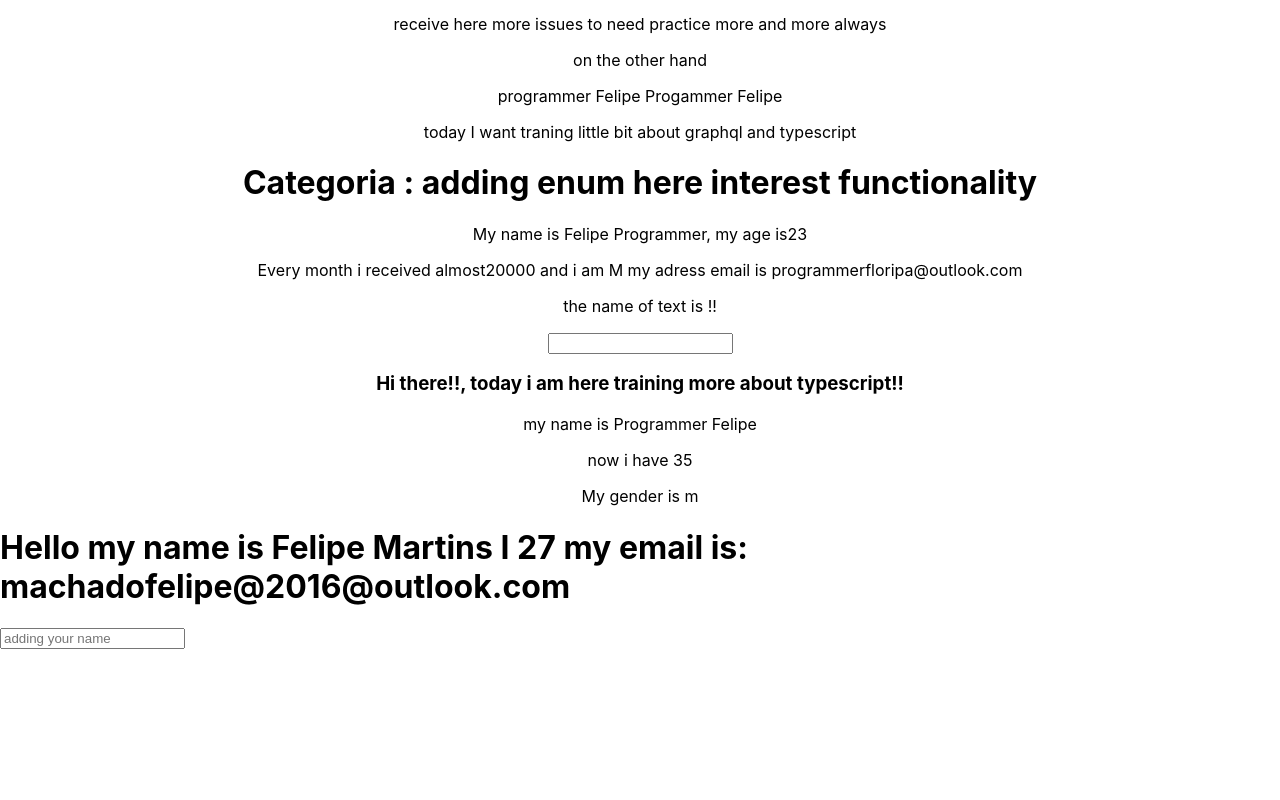
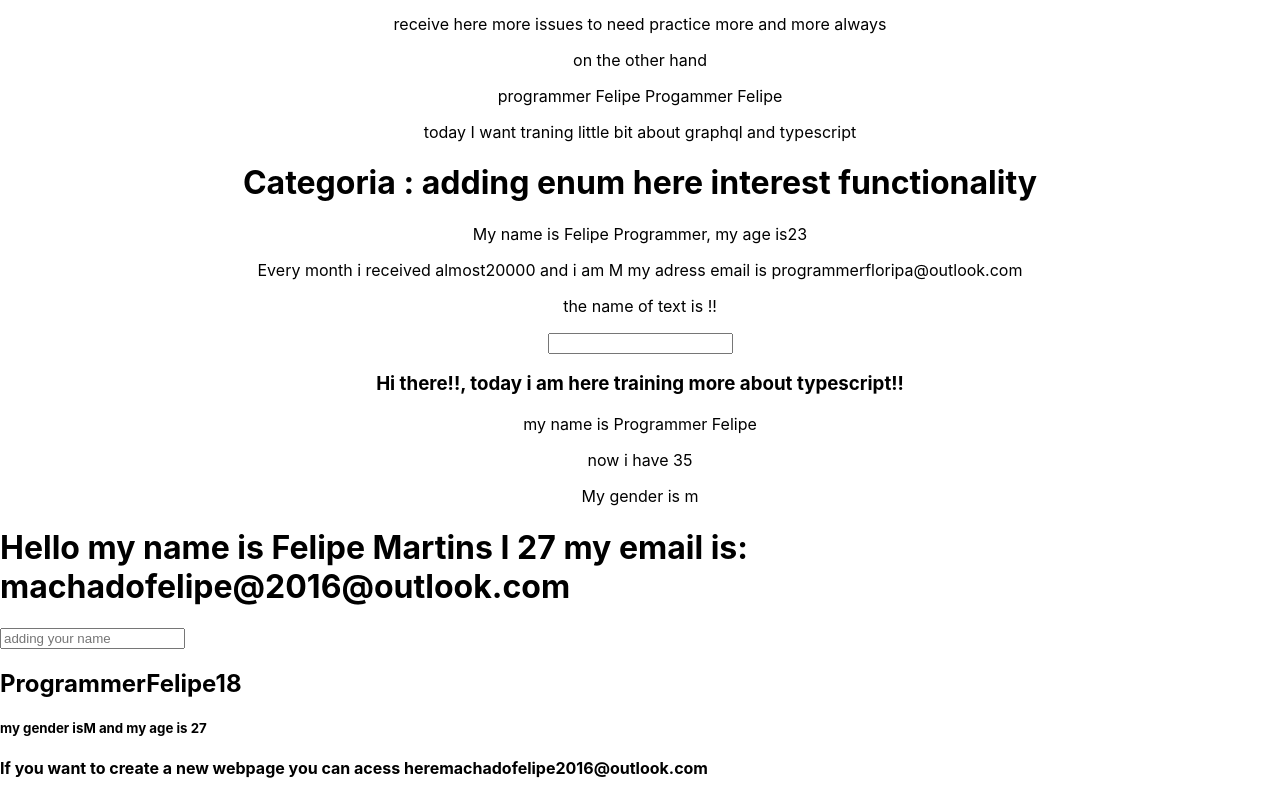
Before and after one commit to felipe-programador-18/Typecript-react, a React (Create React App) app in the folder react-typecript/: page / in a window 1280 px wide. Shown: the part 808-1608 px from the top of the page. Before the commit the page ends 1457 px from the top, so only its background shows below. Built offline with nearby package versions, Linux system fonts and the light colour scheme.

Commit message:
c19-created to other component to add a new props

```diff
--- a/react-typecript/src/App.tsx
+++ b/react-typecript/src/App.tsx
@@ -15,6 +15,7 @@ import TraningMore from './Component/practicemore';
 import AnotherContext from './Component/AnotherContext';
 import ThrirdCode from './Component/ThirdComponent';
 import { PracticeLittle } from './Component/practice';
+import { Cadastre } from './Component/morePractice';
 
 
 
@@ -156,6 +157,12 @@ const objectReceive:Employees={
      name='Felipe Martins'
      email='machadofelipe@2016@outlook.com'
      age={27} />
+
+     <Cadastre
+       name={'Felipe18'}
+       age={27}
+       gender='M'
+       email='machadofelipe2016@outlook.com' />
     </manageContext.Provider>
   );
 }
```
